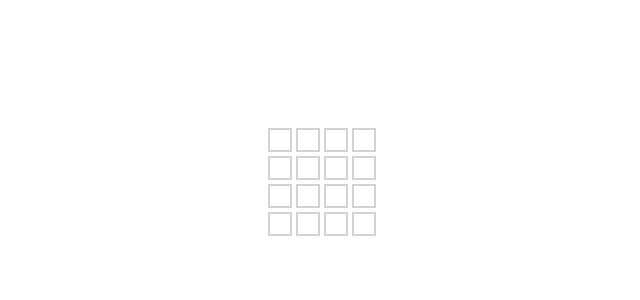
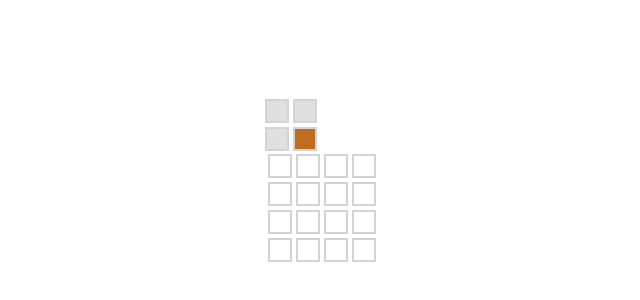
Before and after one commit to Goluxas/react-lumines, a React (Vite) app in the folder react-lumines/: page / in a window 1280 px wide. Shown: the part 218-518 px from the top of the page, without its empty margins (318-958 px from the left). Built offline with nearby package versions, Linux system fonts and the light colour scheme.

Commit message:
Start of TileReference header

```diff
--- a/react-lumines/src/App.css
+++ b/react-lumines/src/App.css
@@ -41,17 +41,24 @@
   color: #888;
 }
 
-.tile {
+.pane {
   display: block;
   width: 20px;
   height: 20px;
   border: 2px solid lightgrey;
 }
 
-.white-tile {
+.white-pane {
   background-color: #dfdfdf;
 }
 
-.color-tile {
+.color-pane {
   background-color: #bf6c1e;
 }
+
+.tile {
+  display: grid;
+  grid-template-columns: repeat(2, 1fr);
+  gap: 4px;
+  width: 50px;
+}
--- a/react-lumines/src/App.jsx
+++ b/react-lumines/src/App.jsx
@@ -1,14 +1,15 @@
-import { useState } from "react";
-import reactLogo from "./assets/react.svg";
-import viteLogo from "/vite.svg";
 import "./App.css";
 
 import Board from "./components/Board";
+import TileReference from "./components/TileReference";
 
 function App() {
-  const [count, setCount] = useState(0);
-
-  return <Board />;
+  return (
+    <>
+      <TileReference />
+      <Board />
+    </>
+  );
 }
 
 export default App;
--- a/react-lumines/src/components/Board.jsx
+++ b/react-lumines/src/components/Board.jsx
@@ -1,82 +1,62 @@
-import { useState } from "react";
-
-export function Tile({ color: initialColor, key }) {
-  const [color, setColor] = useState(initialColor);
-
-  function toggleColor() {
-    setColor((prev) => {
-      if (prev === "off") {
-        return "white";
-      } else if (prev === "white") {
-        return "color";
-      } else {
-        return "off";
-      }
-    });
-  }
-
-  return (
-    <div key={key} className={`tile ${color}-tile`} onClick={toggleColor}></div>
-  );
-}
+import { Pane } from "./Tile";
 
 export default function Board() {
   return (
     <table>
       <tr>
         <td>
-          <Tile color="off" key={1} />
+          <Pane color="off" key={1} />
         </td>
         <td>
-          <Tile color="off" key={2} />
+          <Pane color="off" key={2} />
         </td>
         <td>
-          <Tile color="off" key={3} />
+          <Pane color="off" key={3} />
         </td>
         <td>
-          <Tile color="off" key={4} />
+          <Pane color="off" key={4} />
         </td>
       </tr>
       <tr>
         <td>
-          <Tile color="off" key={5} />
+          <Pane color="off" key={5} />
         </td>
         <td>
-          <Tile color="off" key={6} />
+          <Pane color="off" key={6} />
         </td>
         <td>
-          <Tile color="off" key={7} />
+          <Pane color="off" key={7} />
         </td>
         <td>
-          <Tile color="off" key={8} />
+          <Pane color="off" key={8} />
         </td>
       </tr>
       <tr>
         <td>
-          <Tile color="off" key={9} />
+          <Pane color="off" key={9} />
         </td>
         <td>
-          <Tile color="off" key={10} />
+          <Pane color="off" key={10} />
         </td>
         <td>
-          <Tile color="off" key={11} />
+          <Pane color="off" key={11} />
         </td>
         <td>
-          <Tile color="off" key={12} />
+          <Pane color="off" key={12} />
         </td>
       </tr>
       <tr>
         <td>
-          <Tile color="off" key={13} />
+          <Pane color="off" key={13} />
         </td>
         <td>
-          <Tile color="off" key={14} />
+          <Pane color="off" key={14} />
         </td>
         <td>
-          <Tile color="off" key={15} />
+          <Pane color="off" key={15} />
         </td>
         <td>
-          <Tile color="off" key={16} />
+          <Pane color="off" key={16} />
         </td>
       </tr>
     </table>
--- /dev/null
+++ b/react-lumines/src/components/Tile.jsx
@@ -0,0 +1,56 @@
+import { useState } from "react";
+
+export function Pane({ color: initialColor, key, toggleable }) {
+  const [color, setColor] = useState(initialColor);
+
+  // Setting a default here, but not sure this is the best way
+  toggleable = toggleable ? toggleable : true;
+
+  function toggleColor() {
+    setColor((prev) => {
+      if (prev === "off") {
+        return "white";
+      } else if (prev === "white") {
+        return "color";
+      } else {
+        return "off";
+      }
+    });
+  }
+
+  return (
+    <div
+      key={key}
+      className={`pane ${color}-pane`}
+      onClick={toggleable ? toggleColor : null}
+    ></div>
+  );
+}
+
+export default function Tile({ arrangement }) {
+  /*
+  arrangement = a four-character string that defines the configuration of a 2x2 tile
+    using w, c, or . (dot).
+      w = white
+      c = color
+      . = off
+
+    "wwwc" => ww
+              wc
+  */
+
+  const colors = arrangement.split("").map((char) => {
+    if (char === "w") return "white";
+    if (char === "c") return "color";
+    return "off";
+  });
+
+  return (
+    <section className="tile">
+      <Pane color={colors[0]} key={Math.random()} />
+      <Pane color={colors[1]} key={Math.random()} />
+      <Pane color={colors[2]} key={Math.random()} />
+      <Pane color={colors[3]} key={Math.random()} />
+    </section>
+  );
+}
--- /dev/null
+++ b/react-lumines/src/components/TileReference.jsx
@@ -0,0 +1,11 @@
+import Tile from "./Tile";
+
+export default function TileReference() {
+  return (
+    <header>
+      <section className="tile-reference">
+        <Tile arrangement="wwwc" />
+      </section>
+    </header>
+  );
+}
```
